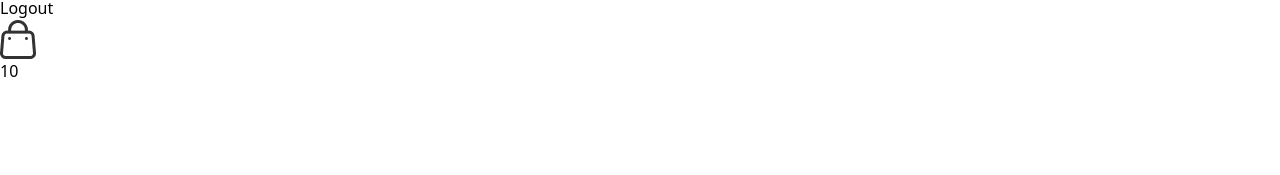
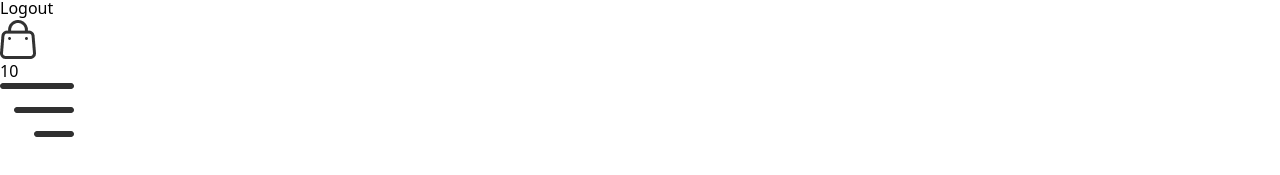
Before and after one commit to jackiejr18/ecommerce-two, a React (Vite) app in the folder frontend/: page / in a window 1280 px wide. Shown: the part 301-476 px from the top of the page. Built offline with nearby package versions, Linux system fonts and the light colour scheme; the HTML template or start-up script is replaced by a standard one.

Commit message:
navbar hidden when screen smaller

```diff
--- a/frontend/src/components/Navbar.jsx
+++ b/frontend/src/components/Navbar.jsx
@@ -43,6 +43,7 @@ const Navbar = () => {
           <img src={assets.cart_icon} className='w-5 min-w-5'/>
           <p className='absolute right-[-5px] bottom-[-5px] w-4 text-center leading-4 bg-black text-white aspect-square rounded-full text-[8px]'>10</p>
         </Link>
+        <img src={assets.menu_icon} className='w-5 cursor-pointer sm:hidden' />
       </div>
     </div>
   )
```
